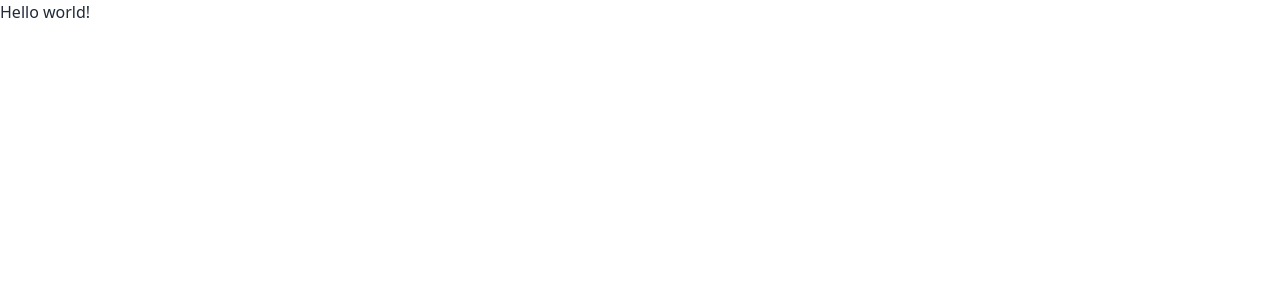
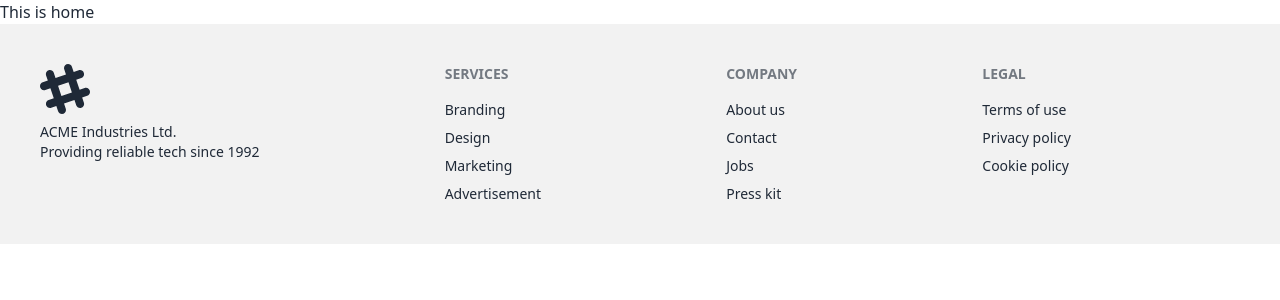
Before and after one commit to SohelShahid117/ph9-m47-react-career-life, a React (Vite) app: page / in a window 1280 px wide. Shown: the top 300 px of the page. Built offline with nearby package versions, Linux system fonts and the light colour scheme.

Commit message:
47-1 Project Setup With React Router, Tailwind And Daisy UI complete

```diff
--- /dev/null
+++ b/src/Components/Footer/Footer.jsx
@@ -0,0 +1,48 @@
+import React from "react";
+
+const Footer = () => {
+  return (
+    <footer className="footer p-10 bg-base-200 text-base-content">
+      <aside>
+        <svg
+          width="50"
+          height="50"
+          viewBox="0 0 24 24"
+          xmlns="http://www.w3.org/2000/svg"
+          fillRule="evenodd"
+          clipRule="evenodd"
+          className="fill-current"
+        >
+          <path d="M22.672 15.226l-2.432.811.841 2.515c.33 1.019-.209 2.127-1.23 2.456-1.15.325-2.148-.321-2.463-1.226l-.84-2.518-5.013 1.677.84 2.517c.391 1.203-.434 2.542-1.831 2.542-.88 0-1.601-.564-1.86-1.314l-.842-2.516-2.431.809c-1.135.328-2.145-.317-2.463-1.229-.329-1.018.211-2.127 1.231-2.456l2.432-.809-1.621-4.823-2.432.808c-1.355.384-2.558-.59-2.558-1.839 0-.817.509-1.582 1.327-1.846l2.433-.809-.842-2.515c-.33-1.02.211-2.129 1.232-2.458 1.02-.329 2.13.209 2.461 1.229l.842 2.515 5.011-1.677-.839-2.517c-.403-1.238.484-2.553 1.843-2.553.819 0 1.585.509 1.85 1.326l.841 2.517 2.431-.81c1.02-.33 2.131.211 2.461 1.229.332 1.018-.21 2.126-1.23 2.456l-2.433.809 1.622 4.823 2.433-.809c1.242-.401 2.557.484 2.557 1.838 0 .819-.51 1.583-1.328 1.847m-8.992-6.428l-5.01 1.675 1.619 4.828 5.011-1.674-1.62-4.829z"></path>
+        </svg>
+        <p>
+          ACME Industries Ltd.
+          <br />
+          Providing reliable tech since 1992
+        </p>
+      </aside>
+      <nav>
+        <h6 className="footer-title">Services</h6>
+        <a className="link link-hover">Branding</a>
+        <a className="link link-hover">Design</a>
+        <a className="link link-hover">Marketing</a>
+        <a className="link link-hover">Advertisement</a>
+      </nav>
+      <nav>
+        <h6 className="footer-title">Company</h6>
+        <a className="link link-hover">About us</a>
+        <a className="link link-hover">Contact</a>
+        <a className="link link-hover">Jobs</a>
+        <a className="link link-hover">Press kit</a>
+      </nav>
+      <nav>
+        <h6 className="footer-title">Legal</h6>
+        <a className="link link-hover">Terms of use</a>
+        <a className="link link-hover">Privacy policy</a>
+        <a className="link link-hover">Cookie policy</a>
+      </nav>
+    </footer>
+  );
+};
+
+export default Footer;
--- /dev/null
+++ b/src/Components/Home/Home.jsx
@@ -0,0 +1,11 @@
+import React from "react";
+
+const Home = () => {
+  return (
+    <div>
+      <h2>This is home </h2>
+    </div>
+  );
+};
+
+export default Home;
--- /dev/null
+++ b/src/Components/Root/Root.jsx
@@ -0,0 +1,17 @@
+import React from "react";
+import { Outlet } from "react-router-dom";
+import Footer from "./../Footer/Footer";
+//47-1 Project Setup With React Router, Tailwind And Daisy UI
+
+const Root = () => {
+  return (
+    <div>
+      {/* <outlet></outlet> */}
+      {/* <Outlettlet /> */}
+      <Outlet></Outlet>
+      <Footer></Footer>
+    </div>
+  );
+};
+
+export default Root;
```
Also changed, not shown: src/main.jsx (+11 -1 lines).
